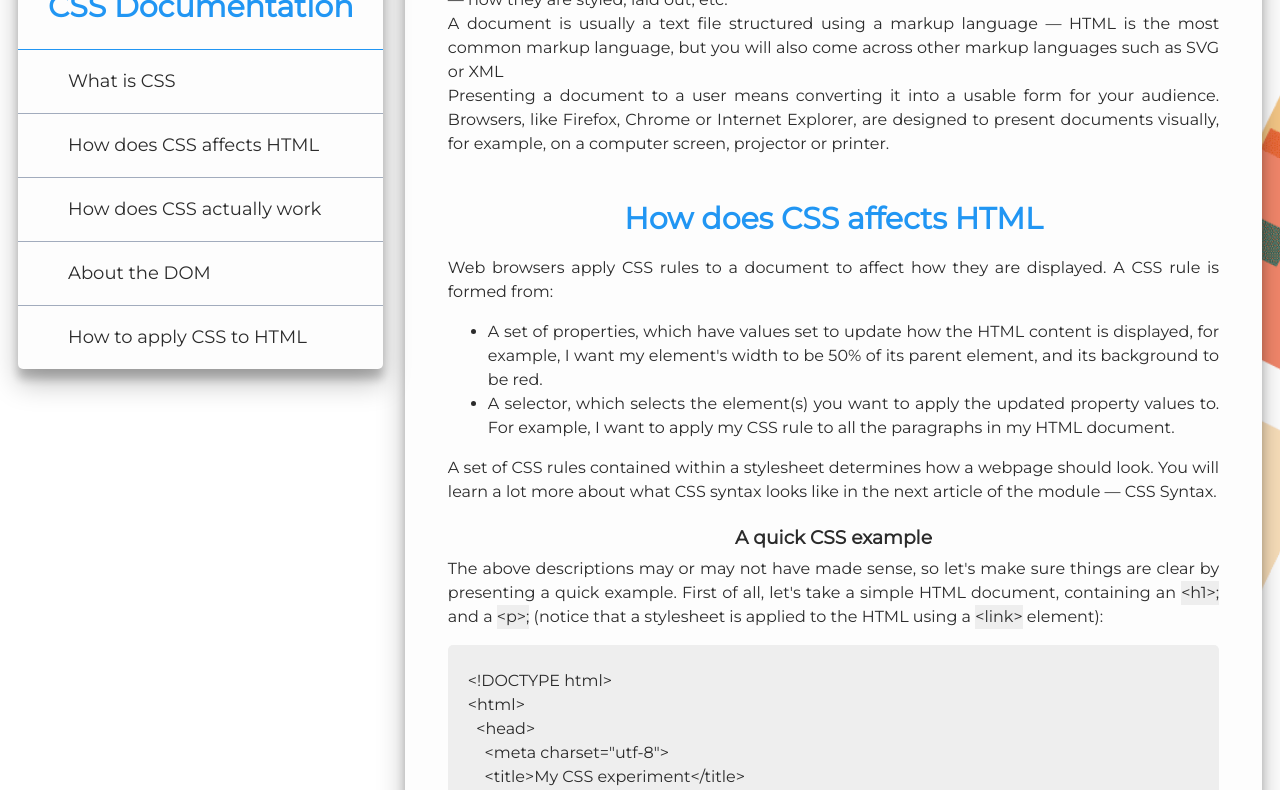
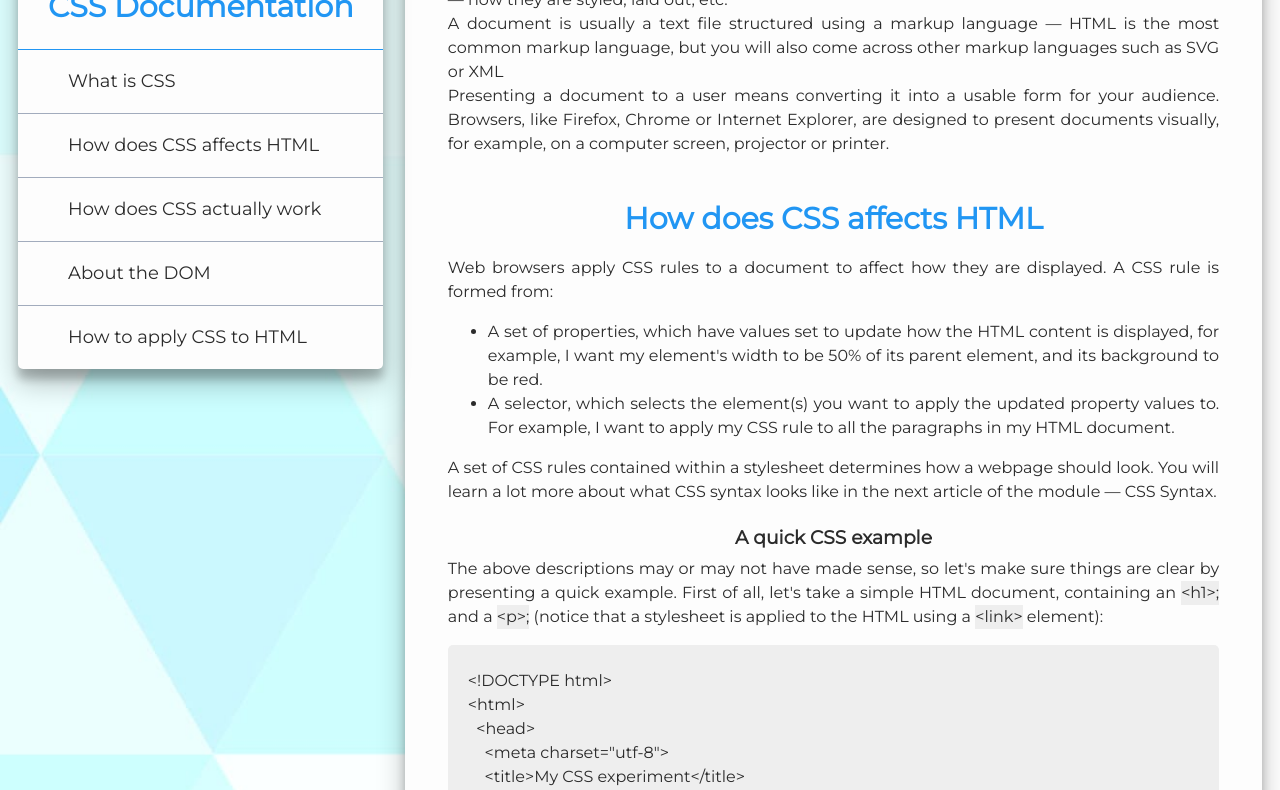
Before and after one commit to Dimayo/fcc_technical_documentation_page, a plain HTML site: page index.html in a window 1280 px wide. Shown: the part 144-934 px from the top of the page. Drawn offline with Linux system fonts and the light colour scheme.

Commit message:
Background changed

```diff
--- a/style.css
+++ b/style.css
@@ -6,7 +6,7 @@ html {
 }
 
 body {
-    background-image: url(images/background.png);
+    background-image: url(images/background.jpg);
     background-repeat: no-repeat;
     background-size: cover;
     display: flex;
```
Also changed, not shown: images/background.jpg (added), images/background.png (deleted).
